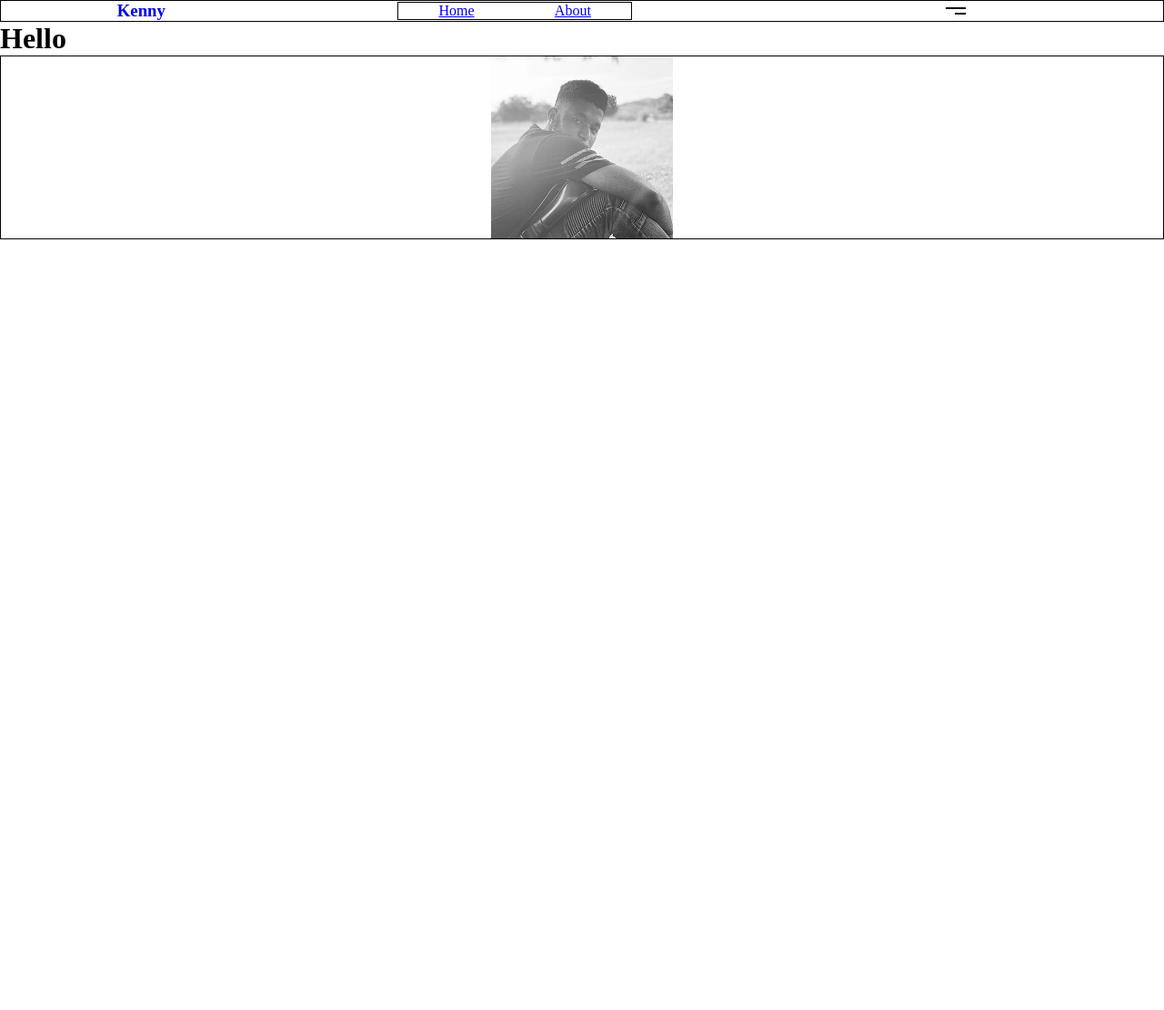
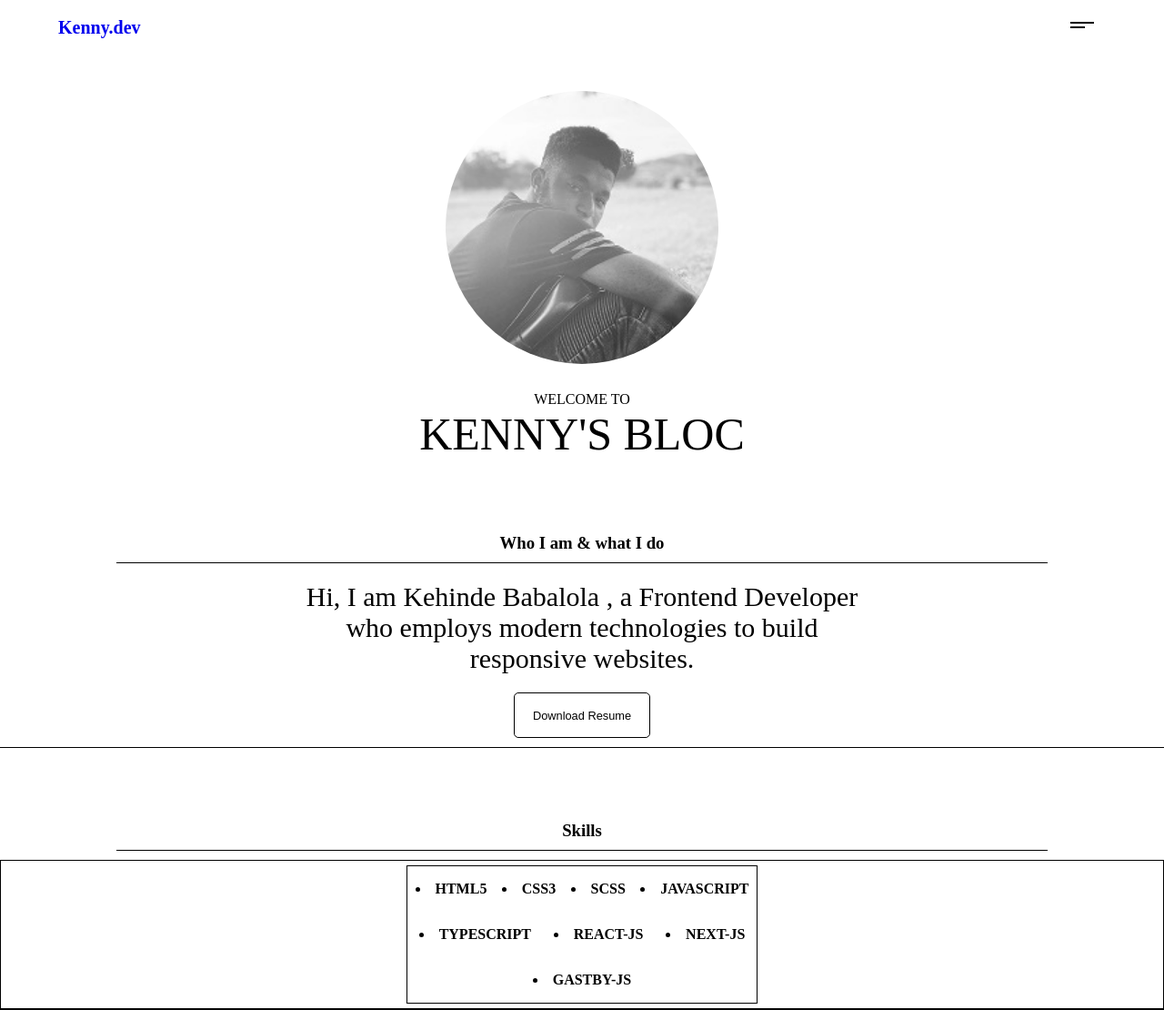
Before and after one commit to Kennybabs-py/gatsby-portfilio, a Gatsby site: page / in a window 1280 px wide. Shown: the whole page at 91% size. Before the commit the page ends 800 px from the top, so only its background shows below. Built offline with nearby package versions, Linux system fonts and the light colour scheme; Gatsby itself is replaced by a stand-in of ours; a web font is replaced by a local one.

Commit message:
refactored files

```diff
--- /dev/null
+++ b/src/components/footer.js
@@ -0,0 +1,16 @@
+import React from "react";
+// import { AiOutlineTwitter } from "@react-icons/all-files/ai/AiOutlineTwitter";
+// import { AiOutlineGithub } from "@react-icons/all-files/ai/AiOutlineGithub";
+// import { AiOutlineLinkedin } from "@react-icons/all-files/ai/AiOutlineLinkedin";
+
+const Footer = () => {
+  return (
+    <footer>
+      {/* <AiOutlineTwitter />
+      <AiOutlineGithub />
+      <AiOutlineLinkedin /> */}
+    </footer>
+  );
+};
+
+export default Footer;
--- a/src/components/header.js
+++ b/src/components/header.js
@@ -1,27 +1,33 @@
-import React from "react";
+import React, { useState } from "react";
 import { Link } from "gatsby";
 import "../sass/App.scss";
 
 const Header = ({ pageTitle }) => {
+  const [showMenu, setShowMenu] = useState(false);
+
+  const handleToggle = () => {
+    setShowMenu(!showMenu);
+  };
+
   return (
     <div className="header">
       <title>{pageTitle}</title>
       <nav>
         <Link to="/" className="logo-name">
-          <div>
-            <h3>Kenny</h3>
-          </div>
+          <span>Kenny.dev</span>
         </Link>
+        <div
+          className={showMenu ? "hamburger-open" : "hamburger"}
+          onClick={handleToggle}
+        ></div>
+      </nav>
+      <div className={showMenu ? "menu-open" : "menu"}>
         <ul>
-          <li>
-            <Link to="/"> Home </Link>
-          </li>
-          <li>
-            <Link to="/about"> About</Link>
-          </li>
+          <li>Home</li>
+          <li>Works</li>
+          <li>Contact me</li>
         </ul>
-        <div className="hamburger"></div>
-      </nav>
+      </div>
     </div>
   );
 };
--- a/src/pages/index.js
+++ b/src/pages/index.js
@@ -1,19 +1,74 @@
-import * as React from "react";
+import React from "react";
 import Header from "../components/header";
+import Footer from "../components/footer";
 import { StaticImage } from "gatsby-plugin-image";
 
 const IndexPage = () => {
   return (
     <main>
       <Header pageTitle="Home" />
-      <h1>Hello</h1>
-      <div className="image">
+      <div className="intro">
         <StaticImage
           alt="photo of kenny longing for the future"
           src="../images/displaypicture2.jpg"
-          id="display-image"
+          className="intro-image"
         />
+
+        <div className="intro-text">
+          <span>WELCOME TO</span>
+          <span>KENNY'S BLOC</span>
+        </div>
       </div>
+      <div className="what-i-do">
+        <header>
+          <h3>Who I am &#38; what I do</h3>
+        </header>
+        <div className="texts">
+          Hi, I am <span>Kehinde Babalola</span> , a{" "}
+          <span>Frontend Developer</span> who employs modern technologies to
+          build responsive websites.
+        </div>
+        <div className="btn-container">
+          <button>Download Resume</button>
+        </div>
+      </div>
+
+      <div className="skills-container">
+        <header>
+          <h3>Skills</h3>
+        </header>
+        <div className="texts">
+          <ul>
+            <li>
+              <span>html5</span>
+            </li>
+            <li>
+              <span>css3</span>
+            </li>
+            <li>
+              <span>scss</span>
+            </li>
+            <li>
+              <span>javascript</span>
+            </li>
+            <li>
+              <span>typescript</span>
+            </li>
+            <li>
+              <span>react-js</span>
+            </li>
+            <li>
+              <span>Next-js</span>
+            </li>
+            <li>
+              <span>gastby-js</span>
+            </li>
+          </ul>
+        </div>
+      </div>
+
+      <div className="projects"></div>
+      <Footer />
     </main>
   );
 };
--- a/src/sass/App.scss
+++ b/src/sass/App.scss
@@ -1,15 +1,141 @@
 @import "header";
+@import "fonts";
+@import "colors";
+
+$darkTheme: #000000;
+$lightTheme: #ffffff;
+$blueFont: #0000ee;
+$lightBlueFont: #6796ff;
+$lightFont: #ffffff;
+$darkFont: #000000;
 
 * {
   margin: 0;
   padding: 0;
 }
 
-.image {
-  border: 1px solid black;
-  display: grid;
-  place-items: center;
+.dark-mode {
+  background-color: #1a1919;
+  color: #999;
+  height: 100%;
+  transition: background-color 0.25s ease-in-out;
 }
-#display-image {
-  border-radius: 50%;
+
+.light-mode {
+  background-color: #fff;
+  color: #333;
+  height: 100%;
+  transition: background-color 0.25s ease-in-out;
 }
+
+.intro {
+  margin: 100px 0 0 0;
+  display: flex;
+  flex-direction: column;
+  justify-content: space-around;
+  align-items: center;
+
+  &-image {
+    border-radius: 50%;
+    width: 300px;
+    height: 300px;
+  }
+
+  &-text {
+    margin: 30px 0 0 0;
+    height: 90%;
+    width: 40%;
+    text-align: center;
+    display: flex;
+    flex-direction: column;
+    align-items: center;
+    justify-content: space-evenly;
+    color: black;
+    font-family: "Playfair Display", serif;
+
+    span:nth-of-type(2n) {
+      font-size: 50px;
+    }
+  }
+}
+
+.what-i-do {
+  border-bottom: 1px solid black;
+  margin: 70px 0 0 0;
+  // height: 150px;
+  box-sizing: border-box;
+
+  header {
+    width: 80%;
+    margin: 10px auto;
+    padding: 10px;
+    border-bottom: 1px solid black;
+    text-align: center;
+    box-sizing: border-box;
+    color: black;
+  }
+
+  .texts {
+    padding: 10px;
+    // border: 1px solid black;
+    text-align: center;
+    font-size: 30px;
+    width: 50%;
+    margin: auto;
+    box-sizing: border-box;
+    color: black;
+  }
+  .btn-container {
+    width: 30%;
+    height: 50px;
+    margin: 10px auto;
+    display: grid;
+    place-items: center;
+  }
+  button {
+    border: 1px solid black;
+    width: 150px;
+    height: 100%;
+    font-size: 80%;
+    border-radius: 5px;
+    color: black;
+    text-align: center;
+    background-color: inherit;
+  }
+}
+
+.skills-container {
+  border-bottom: 1px solid black;
+  margin: 70px 0 0 0;
+  box-sizing: border-box;
+
+  header {
+    width: 80%;
+    margin: 10px auto;
+    padding: 10px;
+    border-bottom: 1px solid black;
+    text-align: center;
+    box-sizing: border-box;
+    color: black;
+  }
+
+  .texts {
+    border: 1px solid black;
+    box-sizing: border-box;
+
+    ul {
+      border: 1px solid black;
+      margin: 5px auto;
+      width: 30%;
+      height: 150px;
+      font-weight: 700;
+      text-transform: uppercase;
+      text-align: center;
+      display: flex;
+      justify-content: space-around;
+      align-items: center;
+      flex-wrap: wrap;
+      list-style: inside;
+    }
+  }
+}
--- /dev/null
+++ b/src/sass/_colors.scss
@@ -0,0 +1,6 @@
+$darkTheme: #000000;
+$lightTheme: #ffffff;
+$blueFont: #0000ee;
+$lightBlueFont: #6796ff;
+$whiteFont: #ffffff;
+$darkFont: #000000;
--- /dev/null
+++ b/src/sass/_fonts.scss
@@ -0,0 +1,2 @@
+@import url("https://fonts.googleapis.com/css2?family=Playfair+Display:ital@1&display=swap");
+@import url("https://fonts.googleapis.com/css2?family=Great+Vibes&display=swap");
--- a/src/sass/_header.scss
+++ b/src/sass/_header.scss
@@ -1,44 +1,107 @@
+@import "fonts";
+@import "colors";
+
+.header {
+  position: fixed;
+  width: 100%;
+  top: 0px;
+  z-index: 5;
+}
 nav {
-  border: 1px solid black;
   display: flex;
   align-items: center;
-  justify-content: left;
+  justify-content: space-between;
+  height: 60px;
+  width: 90%;
+  margin: auto;
 
   .logo-name {
     text-decoration: none;
-    margin: 0 0 0 10%;
+    font-family: "Playfair Display", serif;
+    font-weight: 600;
+    font-size: 20px;
+    cursor: pointer;
+  }
+}
+.hamburger {
+  position: absolute;
+  right: 6%;
+  top: 24px;
+  width: 26px;
+  height: 2px;
+  background-color: black;
+  cursor: pointer;
+  transition: all 0.5s ease-in-out;
+
+  &:after {
+    position: absolute;
+    background-color: black;
+    content: "";
+    width: 16px;
+    height: 2px;
+    top: 5px;
+    transition: all 0.5s ease-in-out;
   }
 
-  ul {
-    border: 1px solid black;
-    width: 20%;
-    margin: 0 0 0 20%;
-    display: flex;
-    justify-content: space-around;
-    align-items: center;
-    list-style: none;
+  &-open {
+    position: absolute;
+    right: 6%;
+    top: 24px;
+    width: 26px;
+    height: 2px;
+    background-color: white;
+    transform: rotate(45deg);
+    transition: all 0.5s ease-in-out;
+    z-index: 10;
+    cursor: pointer;
 
-    li {
-      text-decoration: none;
-    }
-  }
-
-  .hamburger {
-    position: absolute;
-    right: 17%;
-    top: 1%;
-    width: 22px;
-    height: 2px;
-    background-color: black;
-
-    &::after {
+    &:after {
       position: absolute;
-      background-color: black;
+      background-color: white;
       content: "";
-      width: 12px;
+      width: 26px;
       height: 2px;
-      right: 0;
-      top: 6px;
+      top: 5px;
+      transform: translate(0px, -5px) rotate(-90deg);
+      transition: all 0.5s ease-in-out;
+      z-index: 10;
+      cursor: pointer;
     }
   }
 }
+
+.menu {
+  visibility: hidden;
+  transform: translateY(-700px);
+  transition: all 1s ease-in-out;
+
+  ul {
+    visibility: hidden;
+  }
+
+  &-open {
+    visibility: visible;
+    position: absolute;
+    top: 0;
+    left: 0;
+    width: 100%;
+    height: 500px;
+    background-color: black;
+    color: white;
+    transform: translateY(0);
+    transition: all 1s ease-in-out;
+
+    ul {
+      height: 90%;
+      width: 50%;
+      margin: auto;
+      border: 1px solid white;
+      list-style: none;
+      display: flex;
+      align-items: center;
+      justify-content: space-around;
+      flex-direction: column;
+      font-size: 50px;
+    }
+  }
+}
```
